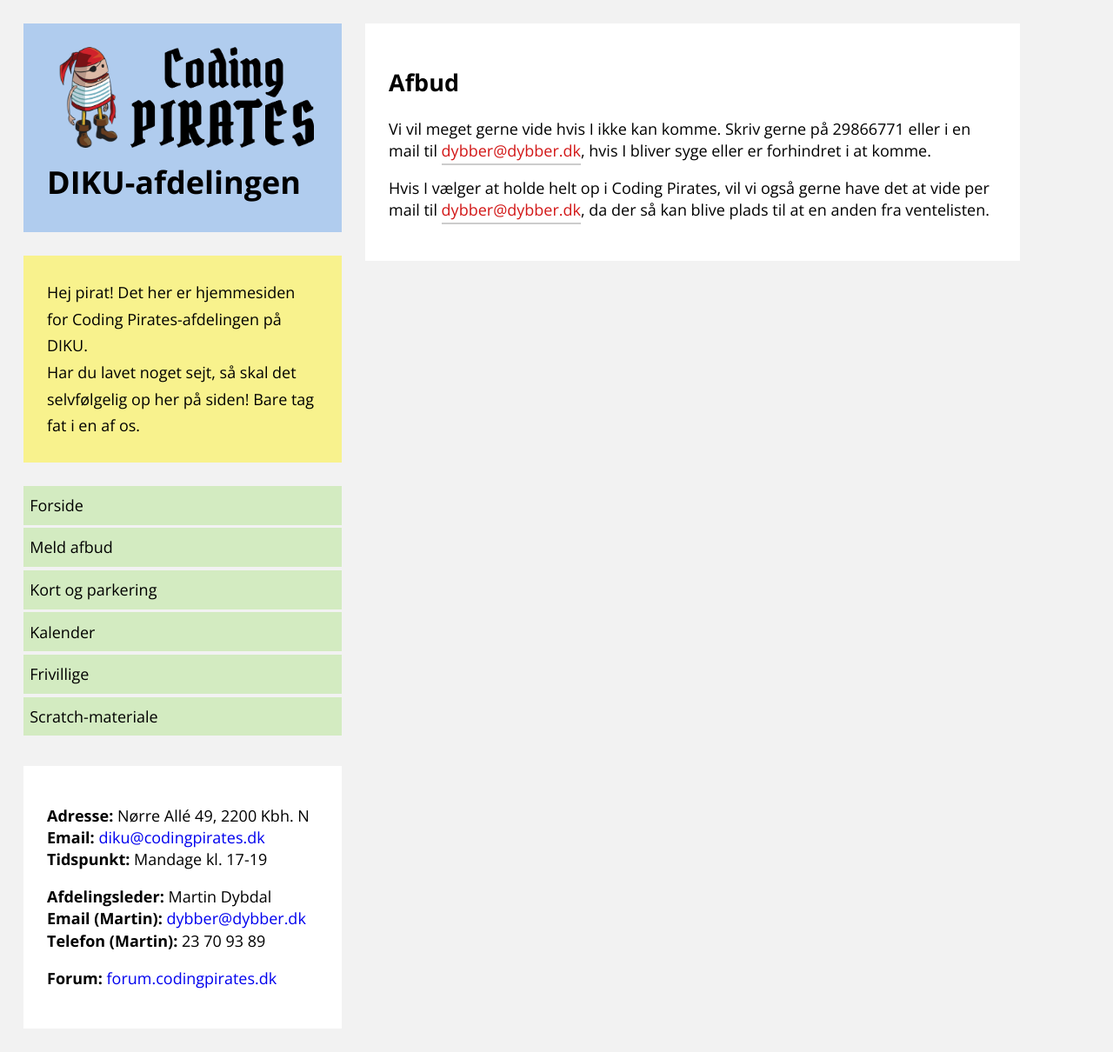
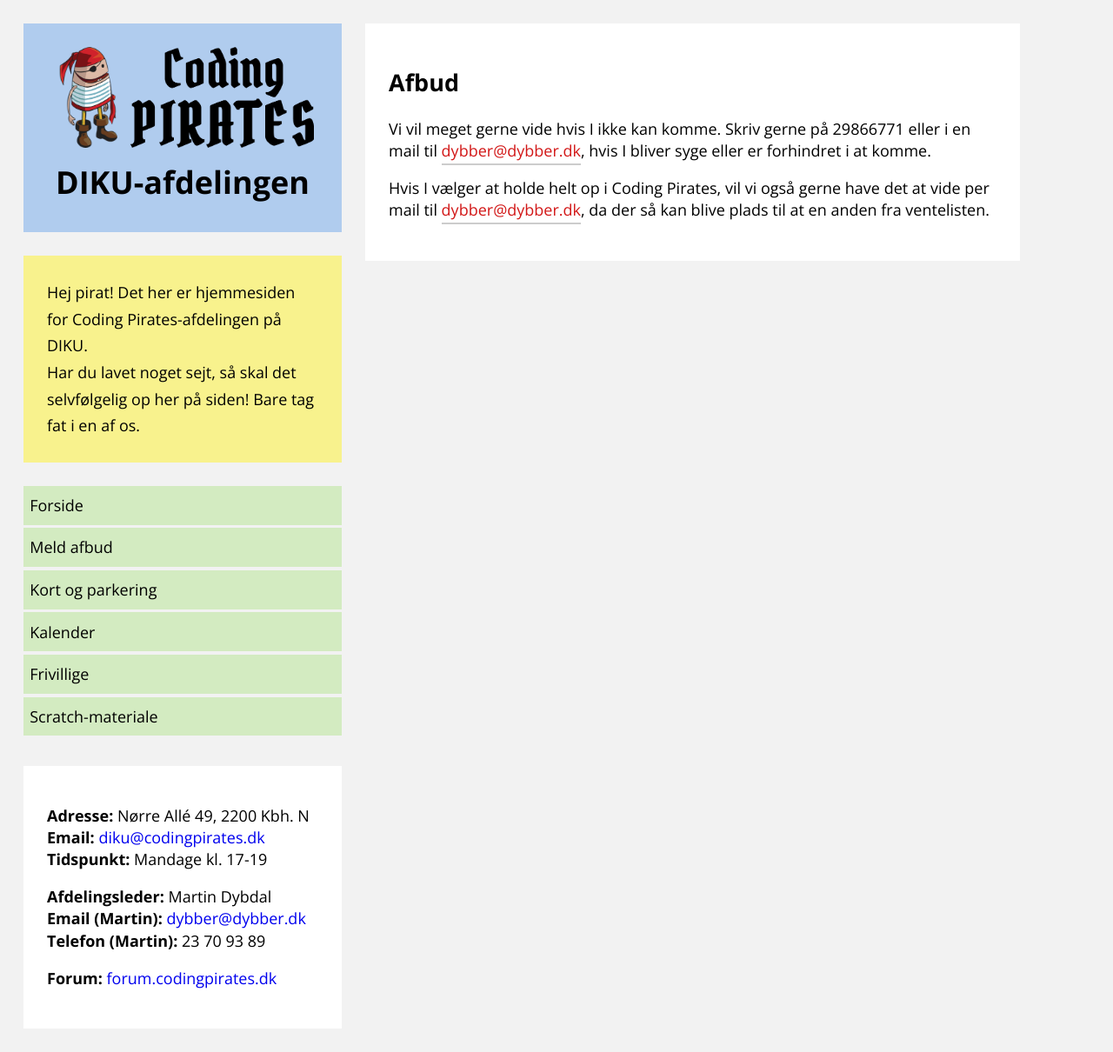
Before and after one commit to dybber/diku.codingpirates.dk, a Jekyll site: the page built from src/afbud.md, in a window 1280 px wide. Shown: the whole page at 87% size. Built offline with Jekyll 4.4.1, drawn with Linux system fonts in a browser that asks for light colours; Markdown is read by kramdown in place of the engine named in the settings.

Commit message:
Erstattede gamle center tags med CSS
Fjernede også nogle udkommenteringer i CSS filen.

```diff
--- a/src/_layouts/default.html
+++ b/src/_layouts/default.html
@@ -19,7 +19,7 @@
 <body>
     <div id="container">
     <header class="main-header">
-        <div class="module color1">
+        <div class="module color1 top-header">
             <a href="http://codingpirates.dk">
               <img src="/images/codingpirates_logo_sort.png">
             </a>
--- a/src/css/main.css
+++ b/src/css/main.css
@@ -7,6 +7,7 @@
     -webkit-box-sizing: border-box;
     -moz-box-sizing: border-box;
     box-sizing: border-box;
+
 }
 
 /*****************************************************************************/
@@ -83,9 +84,7 @@
     -o-transition: color 0 ease-in;
     transition: none;
 }
-/* nav a:nth-child(2n) { */
-/*     margin: 10px */
-/* } */
+
 nav a:hover {
     background: rgba(210, 23, 23, 0.7);
     border: 0;
@@ -93,13 +92,11 @@
     color: #fff !important;
 }
 
-
 article p a:hover {
     background: rgba(210, 23, 23, 0.7);
     border: 0;
     color: #fff !important;
 }
-
 
 article p a {
     border-bottom: .125em solid #ccc;
@@ -127,6 +124,10 @@
 .main-header a:hover,
 .main-header a:focus {
     color: black;
+}
+
+.top-header {
+    text-align: center;
 }
 
 /*****************************************************************************/
@@ -219,9 +220,7 @@
         width: 100%;
         padding: 0.75em;
     }
-    /* .main-header .module { */
-    /*     margin-left: 0; */
-    /* } */
+
     .main-content .module {
         margin-top: 0;
     }
@@ -231,7 +230,4 @@
     nav br {
         display: none;
     }
-    /* nav a { */
-    /*     margin: 0 0.75em; */
-    /* } */
 }
```
